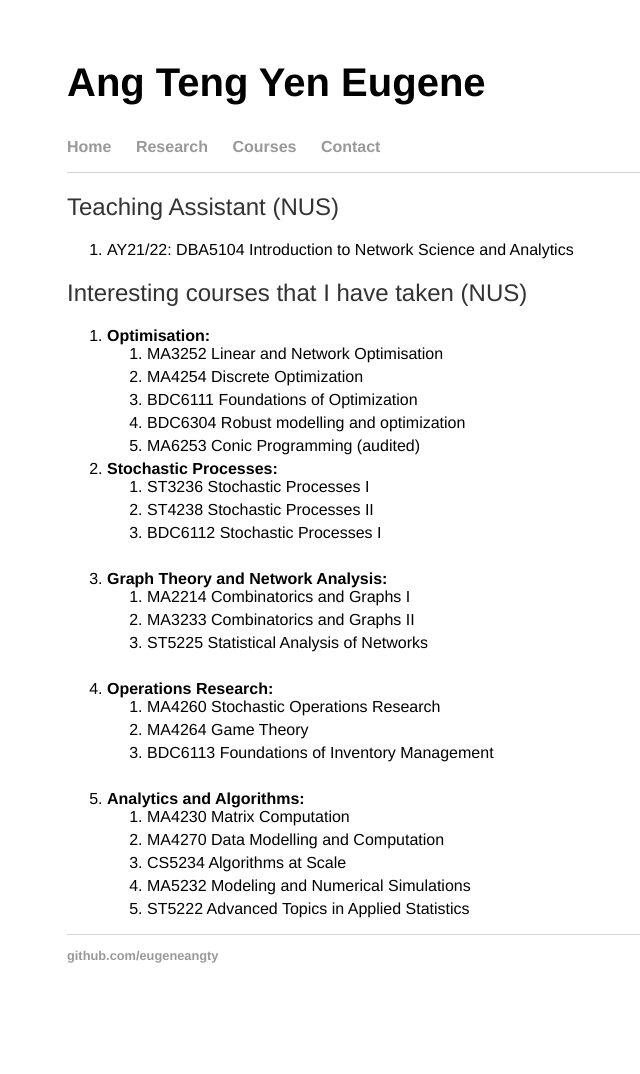
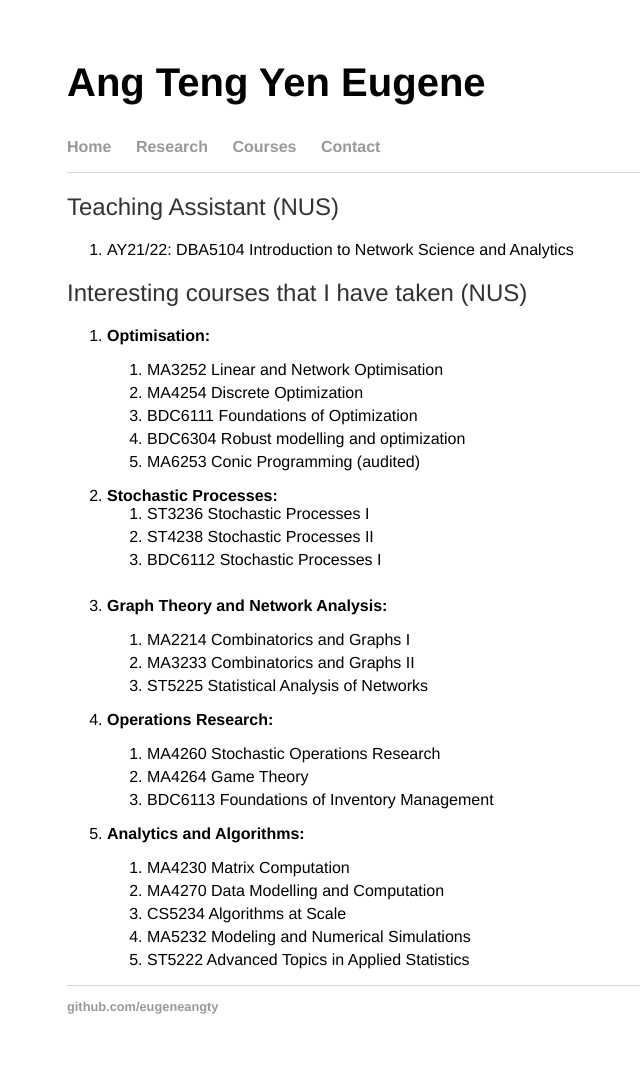
Before and after one commit to eugeneangty/eugeneangty.github.io, a Jekyll site: the page built from courses/index.html, in a window 1280 px wide. Shown: the whole page, without its empty margins (61-701 px from the left). Built offline with Jekyll 4.4.1, drawn with Linux system fonts in a browser that asks for light colours; before the commit the page ends 1023 px from its top, so only the background shows below that.

Commit message:
Update index.html

```diff
--- a/courses/index.html
+++ b/courses/index.html
@@ -14,7 +14,7 @@ title: Ang Teng Yen Eugene
   <h2>Interesting courses that I have taken (NUS)</h2>
   <ol>
 	<li><b>Optimisation:</b>
-
+		<p></p>
 		<ol>
 		<li> MA3252 Linear and Network Optimisation </li>
 		<li> MA4254 Discrete Optimization </li>
@@ -22,7 +22,7 @@ title: Ang Teng Yen Eugene
 		<li> BDC6304 Robust modelling and optimization </li>
 		<li> MA6253 Conic Programming (audited) </li>
 		</ol>
-
+		<p></p>
 	  <li><b>Stochastic Processes:</b>
 		<br />
 		<ol>
@@ -32,23 +32,23 @@ title: Ang Teng Yen Eugene
 		</ol>
 		<br />
 	  <li><b>Graph Theory and Network Analysis: </b>
-		<br />
+		<p></p>
 		<ol>
 		<li> MA2214 Combinatorics and Graphs I </li>
 		<li> MA3233 Combinatorics and Graphs II </li>
 		<li> ST5225 Statistical Analysis of Networks </li>
 		</ol>
-		<br />
+		<p></p>
 	  <li><b>Operations Research: </b>
-		<br />
+		<p></p>
 		<ol>
 		<li> MA4260 Stochastic Operations Research </li>
 		<li> MA4264 Game Theory </li>
 		<li> BDC6113 Foundations of Inventory Management </li>
 		</ol>
-		<br />
+		<p></p>
 	  <li><b>Analytics and Algorithms: </b>
-		<br />
+		<p></p>
 		<ol>
 		<li> MA4230 Matrix Computation </li>
 		<li> MA4270 Data Modelling and Computation </li>
```
